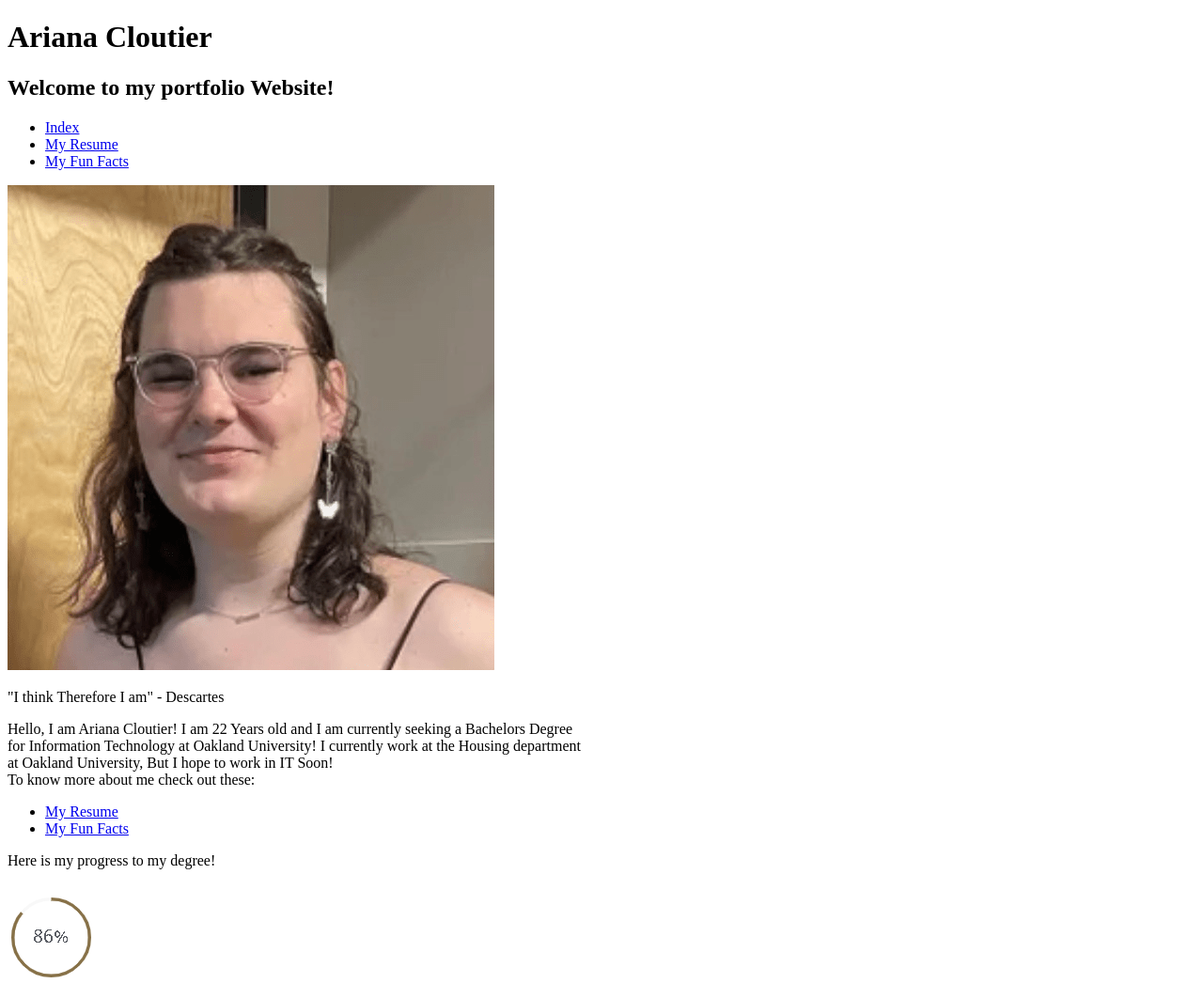
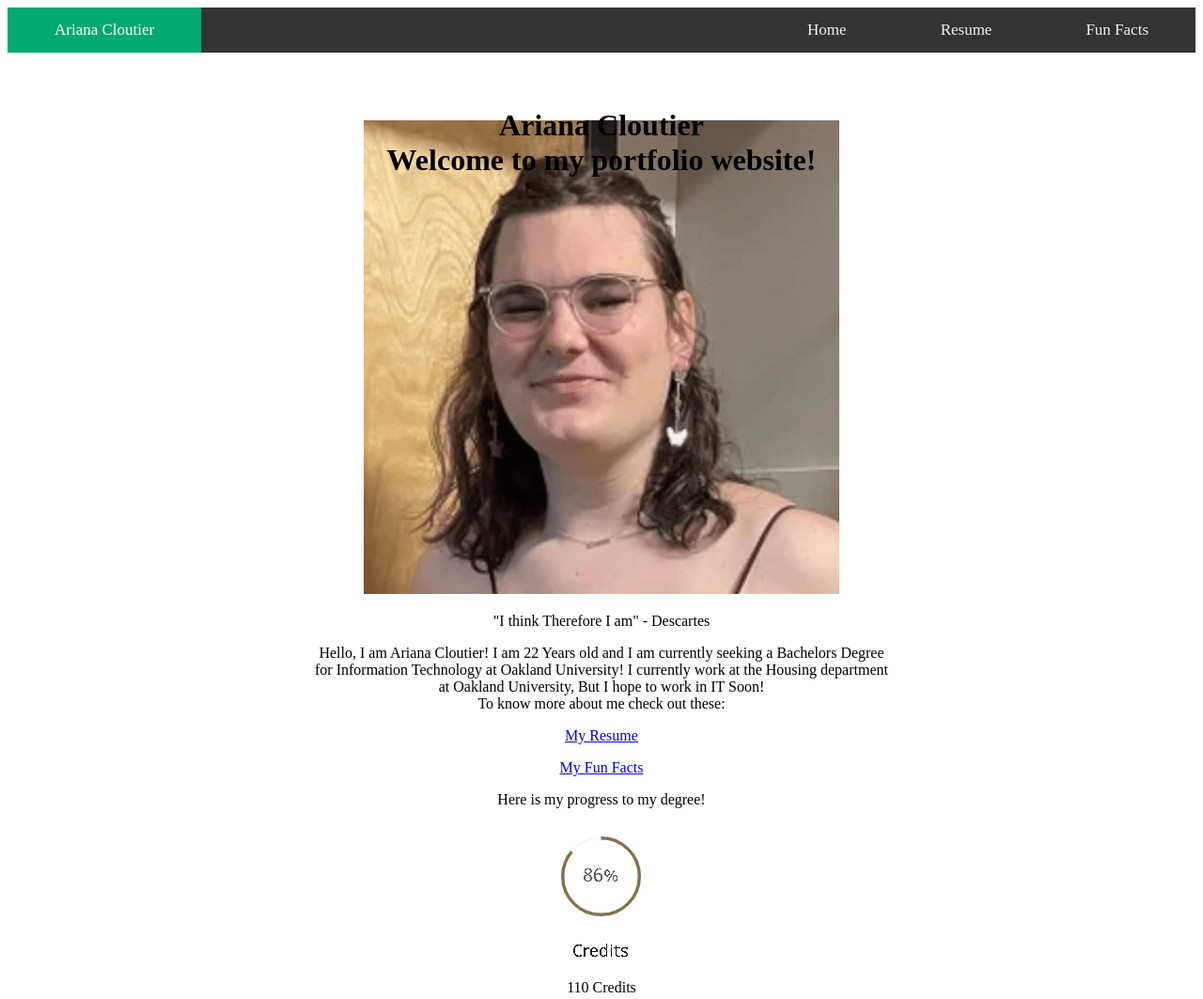
Before and after one commit to RoseoftheForest/arianacloutier_hw2TH_csi3150_fs2023, a plain HTML site: page Root/index.html in a window 1280 px wide. Shown: the top 1063 px of the page at 94% size. Drawn offline with Linux system fonts and the light colour scheme.

Commit message:
Add files via upload

```diff
--- a/Root/index.html
+++ b/Root/index.html
@@ -8,32 +8,84 @@
     </head>
 
     <body>
-        <h1>Ariana Cloutier</h1>
-        <h2>Welcome to my portfolio Website!</h2>
-        <nav>
-            <ul>
-                <li><a href="index.html">Index</a></li>
-                <li><a href="html/my_resume.html">My Resume</a></li>
-                <li><a href="html/my_fun_facts.html">My Fun Facts</a></li>
-            </ul>
-        </nav>
-        <img src="img/favicon.png" />
+        <style>
+            .topnav {
+                overflow: hidden;
+                background-color: #333;
+            }
+
+            .topnav a {
+                float: right;
+                color: #f2f2f2;
+                text-align: center;
+                padding: 14px 50px;
+                text-decoration: none;
+                font-size: 17px;
+            }
+
+            .topnav a:hover {
+                background-color: #ddd;
+                color: black;
+            }
+
+            .topnav-left {
+                float: left;
+            }
+            .topnav a.active {
+                background-color: #04AA6D;
+                color: white;
+            }
+
+            .container {
+            position: top;
+            text-align: center;
+            color: black;
+            }
+            .centered {
+                position: absolute;
+                top: 19%;
+                left: 50%;
+                transform: translate(-50%, -50%);
+            }
+            p {text-align: center;}
+        </style>
+        <div class="topnav">
+            <a href="html/my_fun_facts.html">Fun Facts</a>
+            <a href="html/my_resume.html">Resume</a>
+            <a href="index.html">Home</a>
+            <div class="topnav-left">
+                <a class="active">Ariana Cloutier</a>
+              </div>
+        </div>
+        <br>
+        <br>
+        <br>
+        <br>
+        <div class="container">
+            <img src="img/favicon.png" alt="Snow" style="width:40%;">
+            <div class="centered">
+                <h1>
+                    Ariana Cloutier<br>
+                    Welcome to my portfolio website!
+                </h1>
+            </div>
+          </div>
         <p>
             "I think Therefore I am" - Descartes
+        </p>
         <p>
             Hello, I am Ariana Cloutier! I am 22 Years old and I am currently seeking a Bachelors Degree <br>
             for Information Technology at Oakland University! I currently work at the Housing department <br>
             at Oakland University, But I hope to work in IT Soon!<br>
             To know more about me check out these:
-            <nav>
-                <ul>
-                    <li><a href="html/my_resume.html">My Resume</a></li>
-                    <li><a href="html/my_fun_facts.html">My Fun Facts</a></li>
-                </ul>
-                <p>Here is my progress to my degree!</p>
-                <img src="img/Progress.png" />
-                <p>110 Credits</p>
         </p>
+        <nav>
+            <p><a href="html/my_resume.html">My Resume</a></p>
+            <p><a href="html/my_fun_facts.html">My Fun Facts</a></p>
+        </nav>
+        <p>Here is my progress to my degree!</p>
+        <p><img src="img/Progress.png" /></p>
+        <p>110 Credits</p>
     </body>
     <footer>
         <p>____________________________________________________________________________________________________________________________________________________________________________________________</p>
```
Also changed, not shown: Root/html/my_fun_facts.html (+43 -7 lines), Root/html/my_resume.html (+36 -7 lines).
